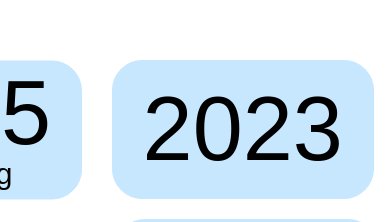
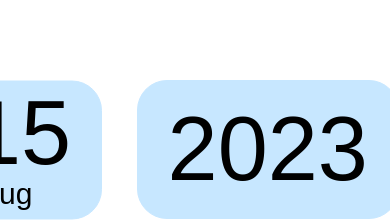
Before and after one commit to Mou786Aha/Mou786Aha, a plain HTML site: page index.html in a window 390 px wide. Shown: the part 118-340 px from the top of the page. Drawn offline with Linux system fonts and the light colour scheme.

Commit message:
Fixed year tile on small screens

```diff
--- a/css/main.css
+++ b/css/main.css
@@ -42,6 +42,7 @@
     padding-top: 17.25px;
     padding-bottom: 17.25px;
     margin-left: 25.5px;
+    transform: translate(5px);
 
 
 }
--- a/script/script.js
+++ b/script/script.js
@@ -117,9 +117,9 @@ var html = document.getElementById("root");
 html.style.height = `${visualViewport.height}px`;
 
 var body = document.getElementById("body");
-body.style.marginTop = `${(visualViewport.height - 550)/2}px`;
+body.style.marginTop = `${(visualViewport.height - 510)/2}px`;
 body.style.display = "inline-block";
 body.style.width = "550px";
-body.style.marginLeft = `${(visualViewport.width - 550)/2}px`;
+body.style.marginLeft = `${(visualViewport.width - 510)/2}px`;
 
 var battery_icon = document.getElementById("battery-icon");
```
